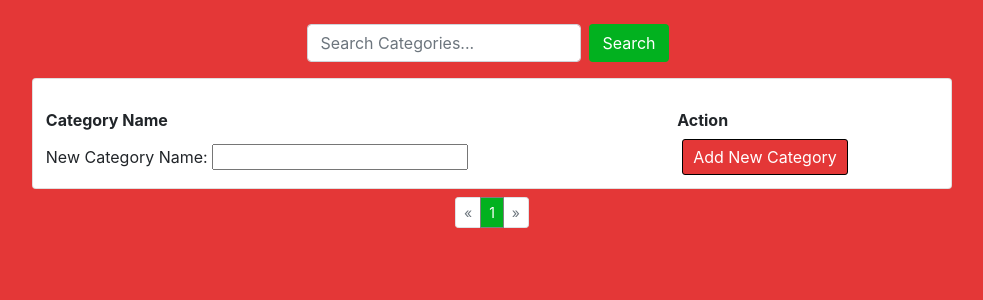
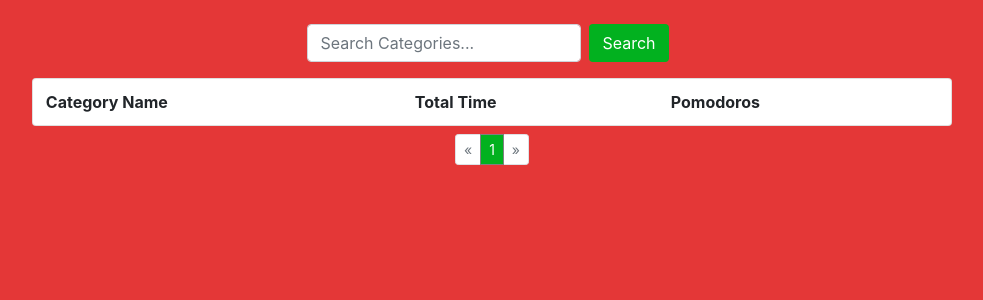
Before and after one commit to bionfinc/pomodoro, a Django app: page /categories/ in a window 1280 px wide. Shown: the part 56-356 px from the top of the page, without its empty margins (148-1131 px from the left). Run offline with Django 3.2, Linux system fonts and the light colour scheme; the visitor is signed in with stand-in values (Sample User, id 1); data comes from the database, SQL or seed files in the repository; lists and menus that the app fills with data are empty; some libraries are stand-ins or nearby versions.

Commit message:
Added categories tab with details and delete buttons

```diff
--- a/pomodoro/urls.py
+++ b/pomodoro/urls.py
@@ -17,7 +17,8 @@ from django.contrib import admin
 from django.urls import path
 from django.contrib.auth import views as auth_views
 
-from usersessions.views import tasks_view, sessions_view, session_detail_view, task_detail_view, categories_view, createCategory_view
+from usersessions.views import tasks_view, sessions_view, session_detail_view, task_detail_view, categories_view, createCategory_view, \
+    manageCategories_view, category_detail_view
 from accounts.views import create_account_view, profile_view, change_default_times_view, upgrade
 from timer.views import index_view, editTask_view, add_points, deduct_points, is_logged_in, editUserSession_view, \
     save_task_info, editSessionDescription_view, update_task_category, update_task_time_end
@@ -48,4 +49,6 @@ urlpatterns = [
     path('updateTaskTimeEnd/', update_task_time_end, name='updateTaskTimeEnd'),
     path('categories/', categories_view, name='categories'),
     path('createCategory/', createCategory_view, name='createCategory'),
+    path('manageCategories/', manageCategories_view, name='manageCategories'),
+    path('categoryDetail/', category_detail_view, name='categoryDetail'),
 ]
--- a/usersessions/templates/usersessions/categories.html
+++ b/usersessions/templates/usersessions/categories.html
@@ -8,56 +8,38 @@
 <thead>
     <tr>
       <th scope="col">Category Name</th>
-      <th scope="col">Action</th>
+      <th scope="col">Total Time</th>
+      <th scope="col">Pomodoros</th>
     </tr>
   </thead>
   <tbody>
-      {% for session in page_content %}
+      {% for category in page_content %}
           <tr>
-              <td>{{ session.task_category_name }}</td>
-              <!-- <td>{{ session.session_time_start|date:"n-j-y" }}, {{ session.session_time_start|time:"g:i A" }}</td>
-              <td>
-                  {% if session.session_time_end %}
-                      {{ session.session_time_end|date:"n-j-y" }}, {{ session.session_time_end|time:"g:i A" }}
-                  {% else %}
-                      -
-                  {% endif %}
-              </td>
-              <td>{{ session.task__count }}</td> -->
+              <td>{{ category.category }}</td>
+              <td class="pr-2">
+                {% if category.total_task_time_min < 10 %}
+                    {{ category.total_task_time_hr }}:0{{ category.total_task_time_min }}
+                {% else %}
+                    {{ category.total_task_time_hr }}:{{ category.total_task_time_min }}
+                {% endif %}</td>
+              <td class="pr-2">{{ category.category_count }}</td>
               <td>
                   <div class="container">
                       <div class="row">
-                          <div class="col button-form">
-                              <form action="." method="POST"> {% csrf_token %}
-                                  <button class="btn btn-block btn-outline-secondary btn-sm" name="delete" value={{ session.pk }}>Delete</button>
-                              </form>
-                          </div>
+                        <div class="col button-form">
+                            <form action="{% url 'categoryDetail' %}" method="GET">
+                                <button class="btn btn-block btn-outline-secondary btn-sm"  name="detail_cat" value="{{ category.category }}">Details</button>
+                            </form>
+                        </div>
+                        <div class="col button-form">
+                            <form action="." method="POST"> {% csrf_token %}
+                                <button class="btn btn-block btn-outline-secondary btn-sm" name="delete_category" value= "{{ category.category }}">Delete</button>
+                            </form>
+                        </div>
                       </div>
                   </div>
               </td>
           </tr>
       {% endfor %}
-      <tr>
-          <!-- <td>
-
-          </td>
-          <td> -->
-            <div class="container">
-                <div class="row">
-                    <div class="col button-form">
-                        <form action="{% url 'createCategory' %}" method="POST"> {% csrf_token %}
-                            <td>
-                                New Category Name:
-                                <input type="text" id="new_category" name="newCategory" maxlength="100">
-                            </td>
-                            <td>
-                                <button type="submit" class="btn-submit btn" >Add New Category</button>
-                            </td>
-                        </form>
-                    </div>
-                </div>
-            </div>
-          <!-- </td> -->
-      </tr>
   </tbody>
 {% endblock %}
--- a/usersessions/views.py
+++ b/usersessions/views.py
@@ -181,6 +181,78 @@ def categories_view(request):
     # Get the GET request information
     searchquery = request.GET.get('search')
     page_num = request.GET.get('page')
+    # If a delete request then remove all tasks that have that exact name and category.
+    # Will only delete if also of the logged in user to protect against rigged POST requests
+    if request.POST.__contains__('delete_category'):
+        del_success =Task.objects.filter(
+                    category__exact=request.POST.get('delete_category'),
+                    usersession__user__username__exact=user,
+                ).delete()
+        if del_success[0] == 0:
+            delete_tasks = Task.objects.filter(
+                    category__exact=None,
+                    usersession__user__username__exact=user)
+            delete_tasks.delete()
+    # Display all of the user's categories grouped by category name. If the user specified a
+    # specific category name it will be filtered to that.
+    if searchquery != None:
+        categories = Task.objects.filter(
+                                    Q(category__icontains=searchquery),
+                                    usersession__user__username__exact=user
+                                )
+    else:
+        categories = Task.objects.filter(usersession__user__username__exact=user)
+    # Determines cumulative values for the category groups
+    categories = categories.values(
+                    'category'
+                ).annotate(
+                    category_count=Count('category'),
+                    total_task_time=Sum('task_time')
+                )
+    for category in categories:
+        # Determine the first start date for the task group
+        # Format the total task time display
+        category['total_task_time_hr'] = int(category['total_task_time'] / 60)
+        category['total_task_time_min'] = category['total_task_time'] % 60
+        if category['category'] == None:            # this takes care of the case where categories is null and count is 0 even though tasks exist
+            count = 0
+            for q in Task.objects.raw('SELECT id FROM usersessions_task WHERE category IS NULL '): # runs sql to find the null categories and sums them
+                count +=1
+            category['category_count'] = count
+    # Set up the page system for displaying data
+    paginator = Paginator(categories, 10) # Show 10 tasks per page.
+    categories_page = paginator.get_page(page_num)
+    context = {
+        'user': user,
+        'page_content': categories_page
+    }
+    return render(request, 'usersessions/categories.html', context)
+
+#lets a user create new categories
+def createCategory_view(request):
+    #if its a post, it checks the validity of the form content
+    if request.method == "POST":
+        form = CreatNewCategory(request.POST)        # contains user's submitted form
+        if form.is_valid():                      # checks if the new name is valid
+            new_category = form.cleaned_data['newCategory']   # if its valid, get the new category name
+            current_user_id = request.user.id                   # gets current user's id
+            new_task_category = TaskCategory(user_id = current_user_id, task_category_name = new_category) # creates a new task category object with user id and name
+            new_task_category.save() # updates the database with the new name
+            return HttpResponseRedirect(
+                reverse('manageCategories'))  # returns the user to the timer, is not hard coded, uses the index name and reverses
+        else:                                       # if not, it sends them back to the for with their invalid input
+            return HttpResponseRedirect(
+                reverse('manageCategories'))
+    # if it wasnt a post (was a get) render them the page
+    return HttpResponseRedirect(
+        reverse('manageCategories'))
+
+# View for the general categories table page
+def manageCategories_view(request):
+    user = User.objects.get(username=request.user.username)
+    # Get the GET request information
+    searchquery = request.GET.get('search')
+    page_num = request.GET.get('page')
     # If a delete request then remove the selected category from the database
     if request.POST.__contains__('delete'):
         TaskCategory.objects.filter(
@@ -204,24 +276,22 @@ def categories_view(request):
         'user': user,
         'page_content': sessions_page
     }
+    return render(request, 'usersessions/manage_categories.html', context)
 
-    return render(request, 'usersessions/categories.html', context)
-
-#lets a user create new categories
-def createCategory_view(request):
-    #if its a post, it checks the validity of the form content
-    if request.method == "POST":
-        form = CreatNewCategory(request.POST)        # contains user's submitted form
-        if form.is_valid():                      # checks if the new name is valid
-            new_category = form.cleaned_data['newCategory']   # if its valid, get the new category name
-            current_user_id = request.user.id                   # gets current user's id
-            new_task_category = TaskCategory(user_id = current_user_id, task_category_name = new_category) # creates a new task category object with user id and name
-            new_task_category.save() # updates the database with the new name
-            return HttpResponseRedirect(
-                reverse('categories'))  # returns the user to the timer, is not hard coded, uses the index name and reverses
-        else:                                       # if not, it sends them back to the for with their invalid input
-            return HttpResponseRedirect(
-                reverse('categories'))
-    # if it wasnt a post (was a get) render them the page
-    return HttpResponseRedirect(
-        reverse('categories'))
+# View for the category detail page
+def category_detail_view(request):
+    user = User.objects.get(username=request.user.username)
+    # Get the GET request information
+    task_category = request.GET.get('detail_cat')
+    # Gets all the tasks associated with this selection and account
+    if task_category == 'None':
+        tasks = Task.objects.filter(category__exact=None,
+                            usersession__user__username__exact=user)
+    else:
+        tasks = Task.objects.filter(category__exact=task_category,
+                                    usersession__user__username__exact=user)
+    context = {
+        'user': user,
+        'tasks' : tasks
+    }
+    return render(request, 'usersessions/category_detail.html', context)
```
Also changed, not shown: timer/templates/index.html (+6 -2 lines).
